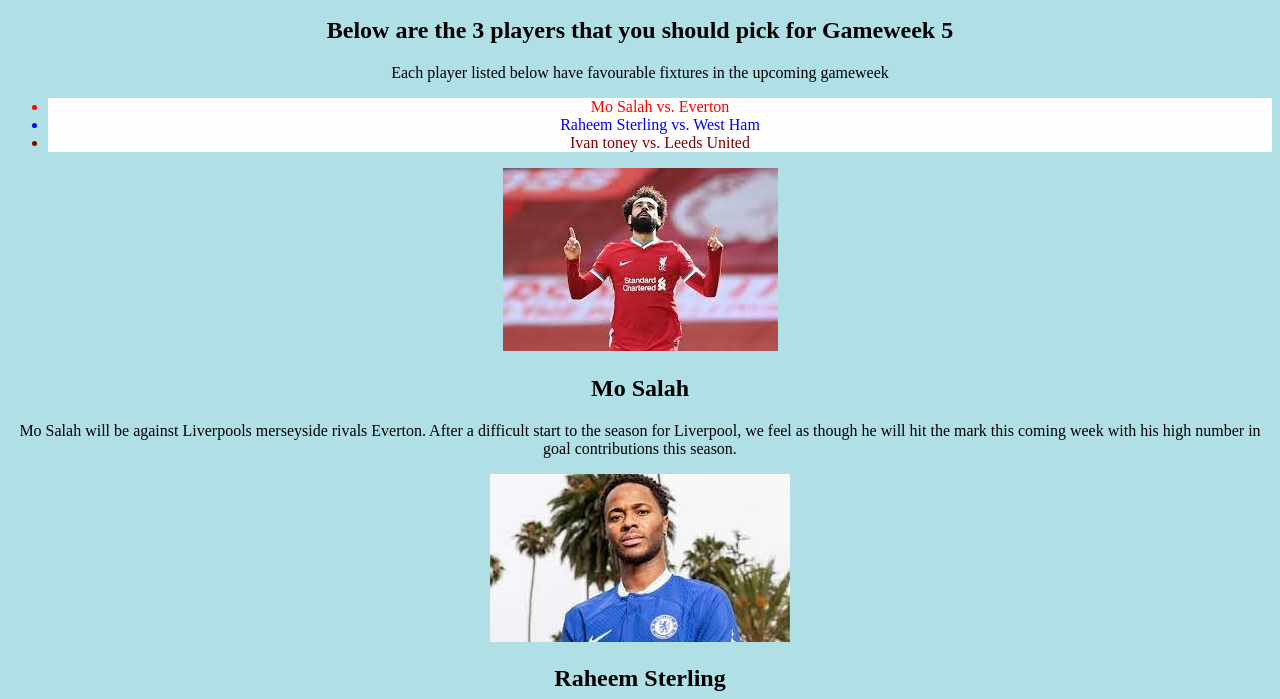
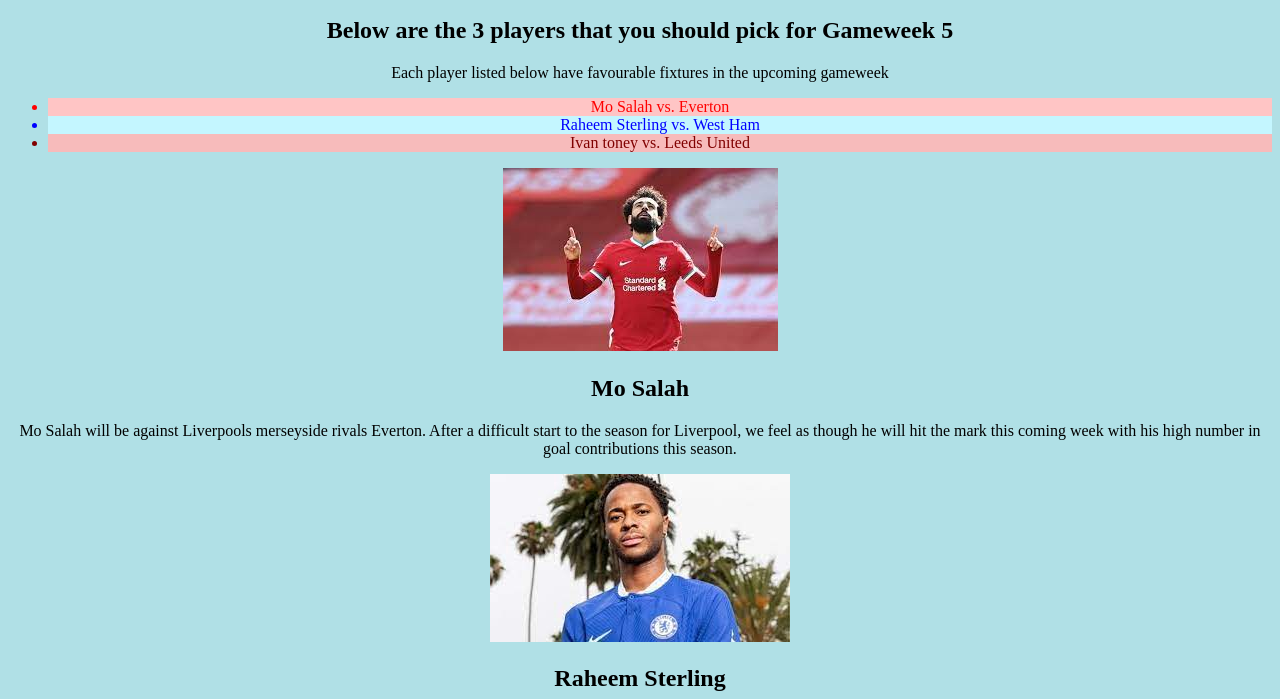
Before and after one commit to RohinJVU/assesment1byrohin, a plain HTML site: page Assesment1byRohin/index.html in a window 1280 px wide. Shown: the part 101-800 px from the top of the page. Drawn offline with Linux system fonts and the light colour scheme.

Commit message:
Changes Bullet Line Bg Color

```diff
--- a/Assesment1byRohin/style.css
+++ b/Assesment1byRohin/style.css
@@ -4,16 +4,16 @@ font-weight:900;
     color: blue;
 }
 .line1{
-    background-color: rgb(254, 254, 254);
+    background-color: rgb(255, 197, 197);
     color:red;
 }
 
 .line2{
-    background-color: rgb(254, 254, 254);
+    background-color: rgb(196, 246, 255);
     color:blue;
 }
 
 .line3{
-    background-color: rgb(254, 254, 254);
+    background-color: rgb(247, 187, 187);
     color:maroon;
 }
```
